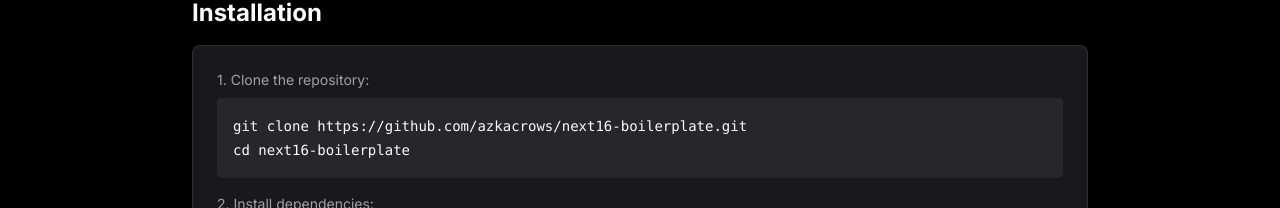
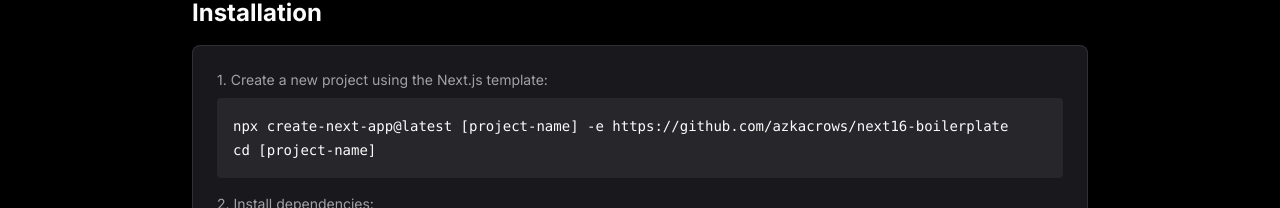
Before and after one commit to azkacrows/next15-boilerplate, a Next.js app: page /en/getting-started in a window 1280 px wide. Shown: the part 495-703 px from the top of the page. Built offline with nearby package versions, Linux system fonts and the light colour scheme; no server answers.

Commit message:
update tutorial

```diff
--- a/src/app/[locale]/getting-started/page.tsx
+++ b/src/app/[locale]/getting-started/page.tsx
@@ -80,9 +80,8 @@
                                     </p>
                                     <pre className="bg-muted p-4 rounded overflow-x-auto">
                                         <code className="text-sm">
-                                            git clone
-                                            https://github.com/azkacrows/next16-boilerplate.git
-                                            {'\n'}cd next16-boilerplate
+                                            npx create-next-app@latest [project-name] -e https://github.com/azkacrows/next16-boilerplate
+                                            {'\n'}cd [project-name]
                                         </code>
                                     </pre>
                                 </div>
--- a/src/messages/en.json
+++ b/src/messages/en.json
@@ -92,7 +92,7 @@
         },
         "installation": {
             "title": "Installation",
-            "step1": "1. Clone the repository:",
+            "step1": "1. Create a new project using the Next.js template:",
             "step2": "2. Install dependencies:",
             "step3": "3. Start the development server:"
         },
--- a/src/messages/id.json
+++ b/src/messages/id.json
@@ -92,7 +92,7 @@
         },
         "installation": {
             "title": "Instalasi",
-            "step1": "1. Clone repository:",
+            "step1": "1. Buat proyek baru menggunakan template Next.js:",
             "step2": "2. Install dependencies:",
             "step3": "3. Jalankan development server:"
         },
--- a/src/messages/ja.json
+++ b/src/messages/ja.json
@@ -92,7 +92,7 @@
         },
         "installation": {
             "title": "インストール",
-            "step1": "1. リポジトリをクローン：",
+            "step1": "1. Next.js テンプレートを使用して新規プロジェクトを作成：",
             "step2": "2. 依存関係をインストール：",
             "step3": "3. 開発サーバーを起動："
         },
```
Also changed, not shown: 1 other file (tests, documents, lock files or other folders).
